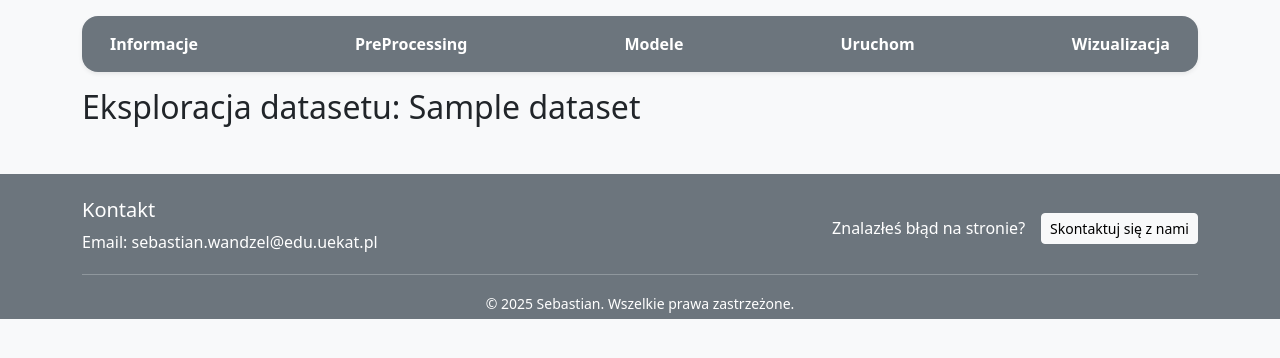
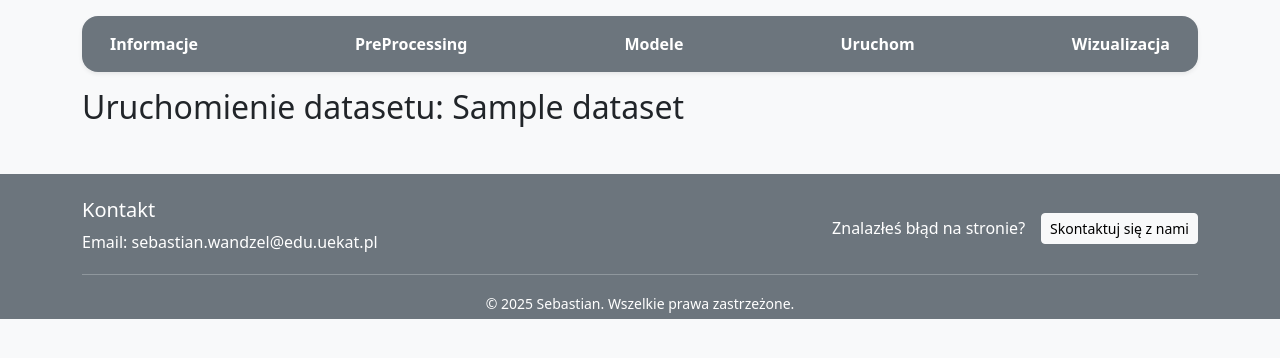
Before and after one commit to Polinez/Weka2.0, a Django app: template mlstudio/templates/run.html in a window 1280 px wide. Shown: the part 56-414 px from the top of the page. Run offline with Django 5.2, Linux system fonts and the light colour scheme; the template is opened without the code that fills it: values that come from a table or form of the project are taken from there, others are empty; tables that the repository leaves empty hold one stand-in row (values such as "Sample post"); some libraries are stand-ins or nearby versions.

Commit message:
fix: names of sites

```diff
--- a/mlstudio/templates/models.html
+++ b/mlstudio/templates/models.html
@@ -7,6 +7,7 @@
 {% block content %}
     {% include "_submenu.html" %}
 
+    <h2>Modele datasetu: {{ dataset.name }}</h2>
 
 
 {% endblock %}
--- a/mlstudio/templates/run.html
+++ b/mlstudio/templates/run.html
@@ -8,7 +8,6 @@
 
     {% include "_submenu.html" %}
 
-    <h2>Eksploracja datasetu: {{ dataset.name }}</h2>
-    <div>{{ preview|safe }}</div>
+    <h2>Uruchomienie datasetu: {{ dataset.name }}</h2>
 
 {% endblock %}
--- a/mlstudio/templates/visualize.html
+++ b/mlstudio/templates/visualize.html
@@ -8,7 +8,6 @@
 
     {% include "_submenu.html" %}
 
-    <h2>Eksploracja datasetu: {{ dataset.name }}</h2>
-    <div>{{ preview|safe }}</div>
+    <h2>Wizualizacja datasetu: {{ dataset.name }}</h2>
 
 {% endblock %}
```
